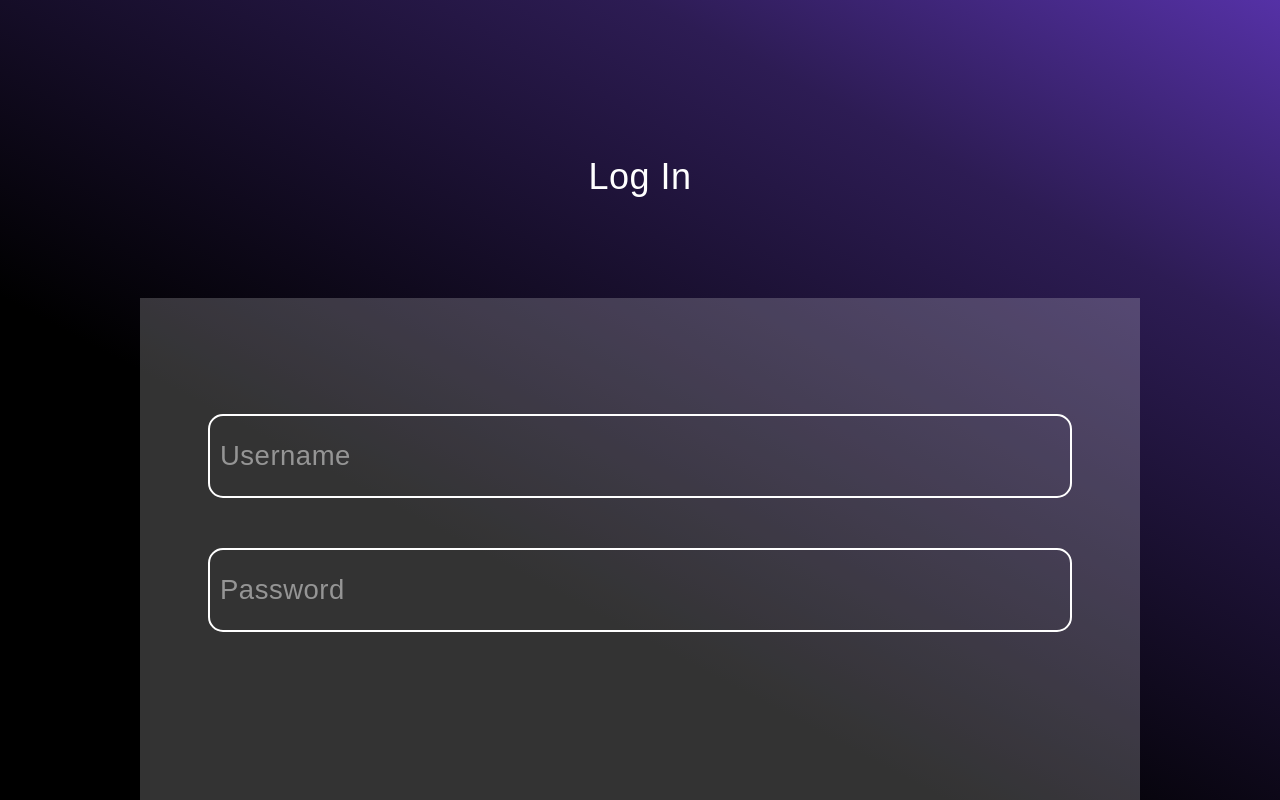
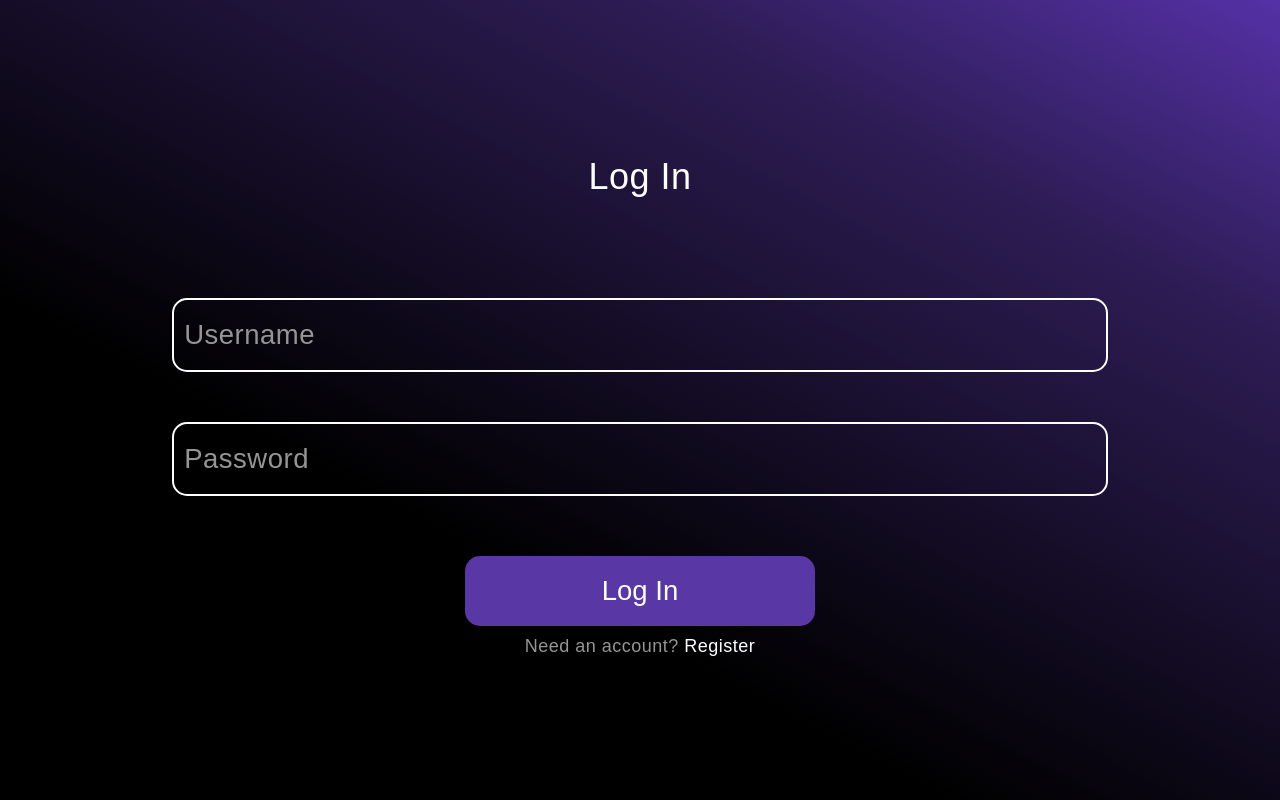
Before and after one commit to brockjbenson/My-Poker-Stats, a React (Create React App) app: page /#/add-venue in a window 1280 px wide. Built offline with nearby package versions, Linux system fonts and the light colour scheme; no server answers.

Commit message:
final style done

```diff
--- a/src/components/App.css
+++ b/src/components/App.css
@@ -286,6 +286,10 @@ button:active {
   flex-direction: column;
   justify-content: center;
   align-items: center;
+}
+
+.hover:hover {
+  cursor: pointer;
 }
 
 .stat > p,
@@ -590,7 +594,8 @@ button:hover {
   margin-block: 1rem;
 }
 
-.session-card:hover {
+.session-card:hover,
+.session-card-2:hover {
   cursor: pointer;
   scale: 103%;
   transition: 0.2s;
--- a/src/components/Pages/DashBoardPage/DashBoardPage.jsx
+++ b/src/components/Pages/DashBoardPage/DashBoardPage.jsx
@@ -95,13 +95,19 @@ function DashBoardPage() {
                 <p></p>
               </div>
               <div className="middle-card-section">
-                <FaAngleLeft className="scroll-btn" onClick={sendToCards} />
+                <FaAngleLeft
+                  className="scroll-btn hover"
+                  onClick={sendToCards}
+                />
                 <div className="indicators">
                   <div className={ind1}></div>
                   <div className={ind2}></div>
                 </div>
 
-                <FaAngleRight className="scroll-btn" onClick={sendToGraph} />
+                <FaAngleRight
+                  className="scroll-btn hover"
+                  onClick={sendToGraph}
+                />
               </div>
               <div className="card-header-section-2">
                 <p></p>
--- a/src/components/Pages/LoginPage/LoginForm.jsx
+++ b/src/components/Pages/LoginPage/LoginForm.jsx
@@ -66,7 +66,7 @@ function LoginForm() {
           <p className="register-redirect">
             Need an account?{" "}
             <span
-              className="register-text"
+              className="register-text hover"
               onClick={() => {
                 history.push("/registration");
               }}
--- a/src/components/Pages/LoginPage/LoginPage.css
+++ b/src/components/Pages/LoginPage/LoginPage.css
@@ -65,24 +65,3 @@
   justify-content: center;
   width: 100%;
 }
-
-@media screen and (min-width: 754px) {
-  .log-reg-input {
-    width: 85%;
-    height: 8rem;
-    margin-bottom: 5rem;
-    font-size: var(--ft-size-md);
-    color: var(--clr-light);
-    border: 0.2rem solid var(--clr-light);
-    background-color: transparent;
-    border-radius: 1.5rem;
-    padding-left: 1rem;
-  }
-
-  .login-reg-form {
-    background-color: rgba(255, 255, 255, 0.2);
-    width: 100rem;
-    margin: auto;
-    height: 100rem;
-  }
-}
--- a/src/components/Pages/RegisterPage/RegisterForm.jsx
+++ b/src/components/Pages/RegisterPage/RegisterForm.jsx
@@ -59,7 +59,7 @@ function RegisterForm() {
         <p className="register-redirect">
           Have an account?{" "}
           <span
-            className="register-text"
+            className="register-text hover"
             onClick={() => {
               history.push("/login");
             }}
--- a/src/components/Pages/SessionViewPage/SessionViewPage.jsx
+++ b/src/components/Pages/SessionViewPage/SessionViewPage.jsx
@@ -113,10 +113,13 @@ export default function SessionViewPage() {
                 <h1>Edit Session</h1>
               </div>
               <div className="button-container">
-                <FaCheck className="icon-btn-delete" onClick={editSession} />
+                <FaCheck
+                  className="icon-btn-delete hover"
+                  onClick={editSession}
+                />
 
                 <FaTimes
-                  className="icon-btn-edit"
+                  className="icon-btn-edit hover"
                   onClick={() => setEditMode(false)}
                 />
               </div>
@@ -128,12 +131,12 @@ export default function SessionViewPage() {
               </div>
               <div className="button-container">
                 <FaTrash
-                  className="icon-btn-delete"
+                  className="icon-btn-delete hover"
                   onClick={() => confirmFunction(sessionID)}
                 />
 
                 <FaPen
-                  className="icon-btn-edit"
+                  className="icon-btn-edit hover"
                   onClick={() => setEditMode(true)}
                 />
               </div>
@@ -296,7 +299,7 @@ export default function SessionViewPage() {
               <>
                 <div className="card-section-session-1b">
                   <FaArrowLeft
-                    className="back-button"
+                    className="back-button hover"
                     onClick={goBackToVenue}
                   />
                   <h2 className="clr-primary notes-title font-md font-wt-bold">
--- a/src/components/Pages/SpecificVenuePage/SpecificVenuePage.jsx
+++ b/src/components/Pages/SpecificVenuePage/SpecificVenuePage.jsx
@@ -136,10 +136,10 @@ export default function SpecificVenueViewPage() {
                 onChange={(e) => setVenName(e.target.value)}
               />
               <div className="button-container">
-                <FaCheck className="icon-btn-edit" onClick={saveEdit} />
+                <FaCheck className="icon-btn-edit hover" onClick={saveEdit} />
 
                 <FaTimes
-                  className="icon-btn-delete"
+                  className="icon-btn-delete hover"
                   onClick={() => setEditMode(false)}
                 />
               </div>
@@ -150,11 +150,11 @@ export default function SpecificVenueViewPage() {
 
               <div className="button-container">
                 <FaTrash
-                  className="icon-btn-delete"
+                  className="icon-btn-delete hover"
                   onClick={confirmVenueDelete}
                 />
 
-                <FaPen className="icon-btn-edit" onClick={editTitle} />
+                <FaPen className="icon-btn-edit hover" onClick={editTitle} />
               </div>
             </>
           )}
@@ -241,9 +241,9 @@ export default function SpecificVenueViewPage() {
         </div>
         <div className="card-container">
           <div className="card-section-session-1b">
-            <FaArrowLeft className="back-button" onClick={backToList} />
+            <FaArrowLeft className="back-button hover" onClick={backToList} />
             <h2 className="font-wt-bold clr-primary font-md">Sessions</h2>
-            <FaPlus className="add-button" onClick={addNewSession} />
+            <FaPlus className="add-button hover" onClick={addNewSession} />
           </div>
           <div className="list-container clr-primary">
             {venue[0] !== undefined ? (
@@ -263,7 +263,7 @@ export default function SpecificVenueViewPage() {
                         </div>
                         <div className="delete-btn">
                           <FaTrash
-                            className="session-delete-icon"
+                            className="session-delete-icon hover"
                             onClick={(e) => {
                               e.stopPropagation();
                               confirmSessionDelete(sesh.id);
```
